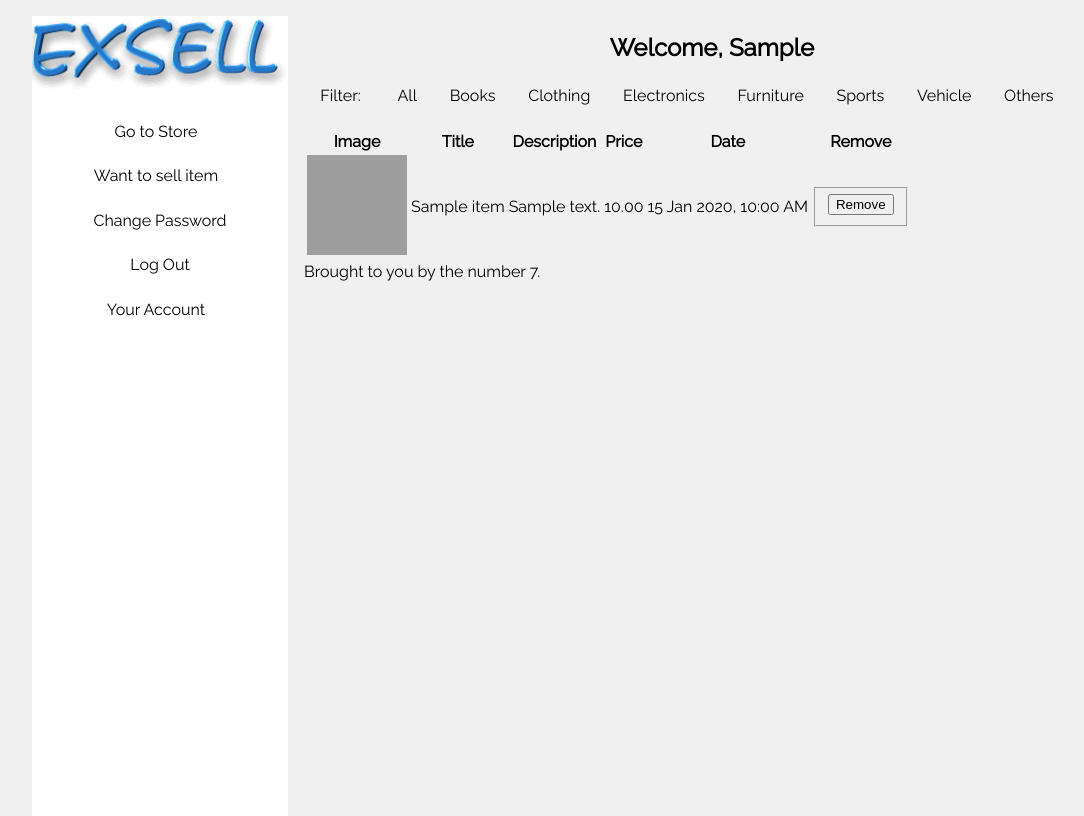
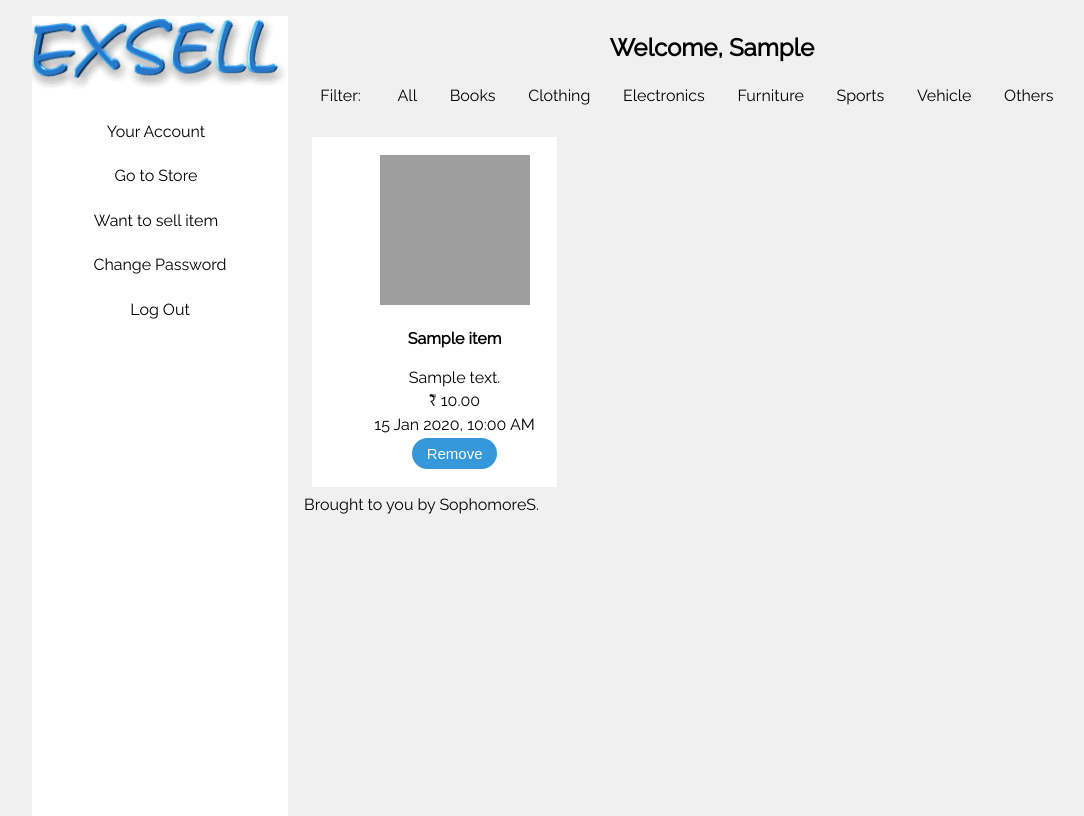
Before and after one commit to Adarsh-sophos/ExSell, a PHP site: page / in a window 1280 px wide. Shown: the whole page, without its empty margins (64-1148 px from the left). Run offline with PHP 8.4, Linux system fonts and the light colour scheme; the visitor is signed in with stand-in values (Sample User, id 1); tables that the repository leaves empty or names only in its code hold one stand-in row (values such as "Sample post"); grey boxes are pictures that could not be loaded.

Commit message:
minor changes

```diff
--- a/controllers/config.php
+++ b/controllers/config.php
@@ -19,7 +19,7 @@
     date_default_timezone_set("Asia/Kolkata");
 
     //connecting to database
-    $link = mysqli_connect('localhost', 'avravikiran', 'v1kCjsvLYytrBTGV', 'store');
+    $link = mysqli_connect('localhost', 'adarsh_jain', 'v1kCjsvLYytrBTGV', 'store');
 
     $colleges = array('Select College','MNIT Jaipur','IIT Hyderabad',"IIT Bombay","IIT Delhi","IIT Kharagpur","IIT Kanpur","IIT Madras","IIT Guwahati","IIT Roorkee","IIT (BHU) Varanasi","IIT (ISM) Dhanbad");
     $category = array('Select Category', 'All', 'Books', 'Clothing', 'Electronics', 'Furniture', 'Sports', 'Vehicle', 'Others');
--- a/controllers/helpers.php
+++ b/controllers/helpers.php
@@ -69,7 +69,7 @@
         {
             if(!empty($_SESSION["id"]))
             {
-                $link = mysqli_connect('localhost', 'avravikiran', 'v1kCjsvLYytrBTGV', 'store');
+                $link = mysqli_connect('localhost', 'adarsh_jain', 'v1kCjsvLYytrBTGV', 'store');
                 $query = sprintf("SELECT first_name FROM users WHERE id = '%s'", $_SESSION["id"]);
                 $user = mysqli_query($link, $query);
                 $user_name = mysqli_fetch_array($user)["first_name"];
--- a/public/css/styles.css
+++ b/public/css/styles.css
@@ -109,12 +109,11 @@ p {
 
 .title {
     font-weight:bold;
-
 }
 
 .product li img {
-    width:200px;
-    height:200px;
+    width:150px;
+    height:150px;
 }
 
 .product:hover {
@@ -128,3 +127,70 @@ p {
 .bottom p {
     text-align:center;
 }
+
+.contact.seller {
+    background: #2874f0;
+    color: #fff;
+    box-shadow: 0 2px 4px 0 rgba(0,0,0,.2);
+    border: none;
+}
+
+.contact {
+    display: inline-block;
+    border-radius: 2px;
+    padding: 8px 15px;
+    font-size: 13px;
+    font-weight: 500;
+    vertical-align: super;
+    cursor: pointer;
+    outline: none;
+}
+
+._3o3r66 {
+    opacity: .6;
+    padding-top: 7px;
+    white-space: nowrap;
+}
+
+.btn {
+  background: #3498db;
+  -webkit-border-radius: 21;
+  -moz-border-radius: 21;
+  border-radius: 21px;
+  font-family: Arial;
+  color: #ffffff;
+  font-size: 15px;
+  padding: 7px 15px 7px 15px;
+  text-decoration: none;
+  border: none;
+}
+
+.btn:hover {
+  background: #fc3c89;
+  text-decoration: none;
+}
+
+.btn span {
+  cursor: pointer;
+  display: inline-block;
+  position: relative;
+  transition: 0.5s;
+}
+
+.btn span:after {
+  content: '\00bb';
+  position: absolute;
+  opacity: 0;
+  top: 0;
+  right: -20px;
+  transition: 0.5s;
+}
+
+.btn:hover span {
+  padding-right: 25px;
+}
+
+.btn:hover span:after {
+  opacity: 1;
+  right: 0;
+}
--- a/views/dashboard.php
+++ b/views/dashboard.php
@@ -1,32 +1,20 @@
-<table class="hover-table">
-    <thead>
-        <tr>
-            <th>Image</th>
-            <th>Title</th>
-            <th>Description</th>
-            <th>Price</th>
-            <th>Date</th>
-            <th>Remove</th>
-        </tr>
-    </thead>
-    <tbody>
-        <?php
-        foreach ($position as $positions)
-        {
-            print("<tr>");
-            if( $positions["path"] == "no image" )
-                printf("<td> <img src = 'images/No image/comman.png' alt = %s </td>", $positions["category"]);
-            else
-                printf("<td> <img src = %s alt = %s width=100 height=100 </td>", $positions["path"], $positions["category"]);
-            print("<td>" . $positions["title"] . "</td>");
-            print("<td>" . $positions["description"] . "</td>");
-            print("<td>" . $positions["price"] . "</td>");
-            print("<td>" . date_format(date_create($positions["date"]), "d M Y, h:i A") . "</td>");
-            print('<td> <form action="/" method="post"> <fieldset><div class="form-group"><button class="btn btn-default" type="submit" name = "delete" value="'. $positions["id"] .'" title="'. $positions["title"] .'"> <span aria-hidden="true" class="glyphicon glyphicon-log-in"> </span>  Remove</button> </div> </td> </fieldset> </form>');
-            print("</tr>");
-        }
 
-        ?>
-    </tbody>
+<?php
+    foreach ($position as $positions)
+    {
+        print("<div class ='product'><ul class='product-list'>");
 
-</table>
+        if( $positions["path"] == "no image" )
+            printf("<li> <img src = 'images/No image/comman.png' width=100 height=100 alt = %s </li>", $positions["category"]);
+        else
+            printf("<li> <img src = %s alt = %s width=100 height=100 </li>", $positions["path"], $positions["category"]);
+
+        print("<li title='Item Name'><p class='title'>" . $positions["title"] . "</p></li>");
+        print("<li title='Item Description'>" . $positions["description"] . "</li>");
+        print("<li title='Price'>&#8377; " . $positions["price"] . "</li>");
+        print("<li title='Put On Sell'>" . date_format(date_create($positions["date"]), "d M Y, h:i A") . "</li>");
+        print('<li> <form action="/" method="post"> <button type="submit" class="btn" name = "delete" value="'. $positions["id"] .'" title="'. $positions["title"] .'"><span>Remove</span></button> </form> </li>');
+
+        print("</ul></div>");
+    }
+?>
--- a/views/footer.php
+++ b/views/footer.php
@@ -1,6 +1,6 @@
                 </div>
                 <div id="bottom">
-                    Brought to you by the number <a href="http://cdn.cs50.net/2015/fall/psets/7/pset7/pset7.html">7</a>.
+                    Brought to you by <a href="sophomores.in">SophomoreS</a>.
                 </div>
             </div>
         </div>
--- a/views/header.php
+++ b/views/header.php
@@ -18,11 +18,11 @@
                 <a href="/"><img alt="Amazon" src="/img/logo.png"/></a>
                 <?php if (!empty($_SESSION["id"])): ?>
                 <ul class="hover-list">
+                    <a href="#"><li> Your Account&nbsp;&nbsp; </li></a>
                     <a href="/store.php"><li>Go to Store&nbsp;&nbsp;</li></a>
                     <a href="/sell.php"><li>Want to sell item&nbsp;&nbsp;</li></a>
                     <a href="/password.php"><li>Change Password</li></a>
                     <a href="/logout.php"><li>Log Out</li></a>
-                    <a href="#"><li> Your Account&nbsp;&nbsp; </li></a>
                 </ul>
                 <?php endif ?>
 
@@ -59,11 +59,4 @@
 
                 </div>
 
-                        <!-- php if (!empty($_SESSION["id"])): ?>
-                            <ul class="nav navbar-nav navbar-right">
-                                <li><a href="/#"><span class="glyphicon glyphicon-user"></span> Your Account (?= $user_name ?>)</a></li>
-                                <li><a href="/logout.php"><span class="glyphicon glyphicon-log-out"></span><strong> Log Out&nbsp;&nbsp;</strong></a></li>
-                            </ul>
-                        php endif ?> -->
-
                 <div id="middle">
```
Also changed, not shown: views/password_form.php (+9 -13 lines), views/store.php (+11 -12 lines).
